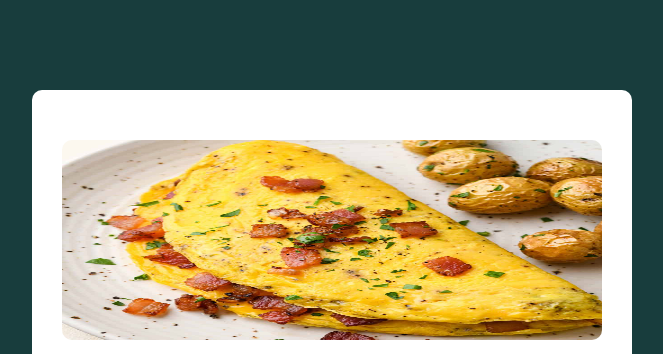
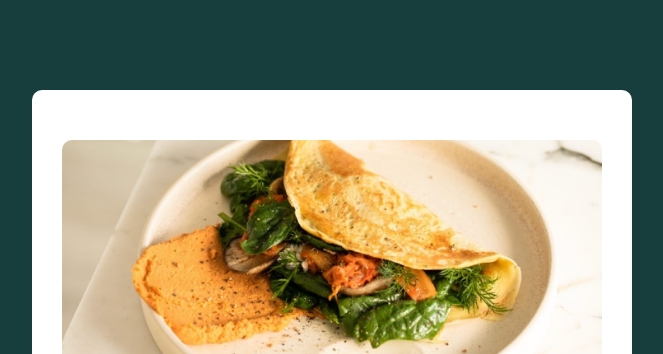
Before and after one commit to Whereisade/recipePage, a plain HTML site: page index.html in a window 1280 px wide. Shown: the top 354 px of the page, without its empty margins (308-971 px from the left). Drawn offline with Linux system fonts and the light colour scheme; a web font is replaced by a local one.

```diff
--- a/index.html
+++ b/index.html
@@ -19,7 +19,7 @@
   <body>
     <div class="card">
       <div class="imgCtn">
-        <img src="./images/best-omelette-recipe-1.jpg" alt="">
+        <img src="./images/image-omelette.jpeg" alt="omelette">
       </div>
 
       <div class="description">
@@ -33,6 +33,7 @@
           <li class="fuli"><span>Total:</span> Approximatly 10 minutes</li>
           <li class="fuli"><span>Preparation:</span> 9 minutes</li>
           <li class="fuli"><span>Cooking:</span> 5 minutes</li>
+          <li class="fuli"><span>Serving:</span> 1 serving</li>
         </ul>
       </div>
       <div class="Ingredients">
--- a/style.css
+++ b/style.css
@@ -46,7 +46,7 @@
 
 .imgCtn{
     width: 540px;
-    height: 200px;
+    /* height: 200px; */
     border-radius: 10px;
 }
 .imgCtn img{
```
Also changed, not shown: images/download.jpeg (added).
